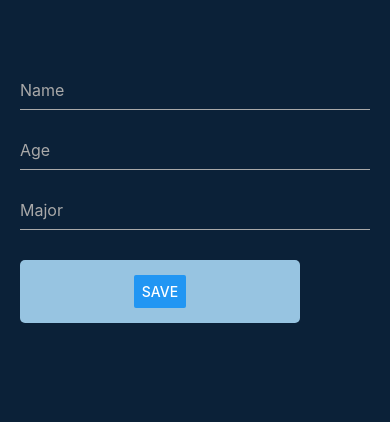
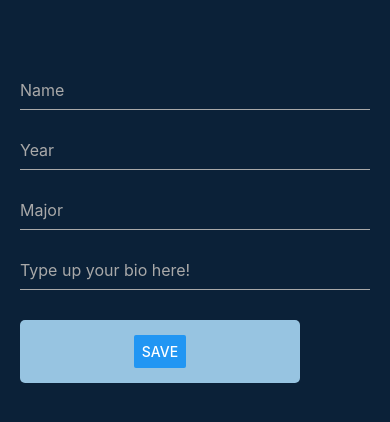
Before and after one commit to jshabun/scotties-crib, a React Native app in the folder Scotties-Crib/: screen /EditProfile in a window 390 px wide. Shown: the top 422 px of the page. Built offline with nearby package versions, Linux system fonts and the light colour scheme.

Commit message:
Fixing merge actions

```diff
--- a/Scotties-Crib/EditProfile.js
+++ b/Scotties-Crib/EditProfile.js
@@ -1,23 +1,27 @@
-import React, {useState} from 'react'
+import React, {useState, useEffect} from 'react'
 import { View, Text, StyleSheet, TextInput, Button} from "react-native";
 import { globalStyles } from "./styles";
 import { TouchableOpacity } from 'react-native-gesture-handler';
 
 const EditProfile = ({ navigation, route }) => {
-    const [name, setName] = useState('');
-    const [age, setAge] = useState('');
-    const [major, setMajor] = useState('');
+  const [name, setName] = useState(route.params?.currentProfileData?.name || '');
+  const [year, setYear] = useState(route.params?.currentProfileData?.year || '');
+  const [major, setMajor] = useState(route.params?.currentProfileData?.major || '');
+  const [bio, setBio] = useState(route.params?.currentProfileData?.bio || '');
+
 
   const saveProfile = () => {
     // Save the updated profile data
         const updatedProfileData = {
           name: name,
-          age: age,
+          year: year,
+          major: major,
+          bio: bio,
           // Other profile fields...
         };
 
         // Navigate back to Profile screen and pass the updated data
-        navigation.navigate('Profile', { updatedProfileData });
+        navigation.navigate('Profile', { updatedProfileData: updatedProfileData });
       };
 
     return (
@@ -25,6 +29,7 @@ const EditProfile = ({ navigation, route }) => {
             <View style={styles.bar}>
 
             </View>
+
             <View style={styles.inputContainer}>
               <View style={styles.inputWrapper}>
                 <TextInput
@@ -42,9 +47,9 @@ const EditProfile = ({ navigation, route }) => {
               <View style={styles.inputWrapper}>
                 <TextInput
                 style={styles.input}
-                value={age}
-                onChangeText={setAge}
-                placeholder="Age"
+                value={year}
+                onChangeText={setYear}
+                placeholder="Year"
                 placeholderTextColor="#A9A9A9"
                 />
               </View>
@@ -63,6 +68,20 @@ const EditProfile = ({ navigation, route }) => {
               </View>
               <View style={styles.inputLine} />
             </View>
+
+            <View style={styles.inputContainer}>
+              <View style={styles.inputWrapper}>
+                <TextInput
+                style={styles.input}
+                value={bio}
+                onChangeText={setBio}
+                placeholder="Type up your bio here!"
+                placeholderTextColor="#A9A9A9"
+                />
+              </View>
+              <View style={styles.inputLine} />
+            </View>
+
             <TouchableOpacity style={styles.button} onPress={saveProfile}>
                 <Button title="Save"/>
             </TouchableOpacity>
--- a/Scotties-Crib/Profile.js
+++ b/Scotties-Crib/Profile.js
@@ -1,17 +1,59 @@
-import React, {useState} from 'react';
+import React, {useState, useEffect} from 'react';
 import { View, TextInput, Text, TouchableOpacity, StyleSheet, Image, StatusBar } from 'react-native';
 import { globalStyles } from './styles';
 import updatedProfileData from './EditProfile'
+import AsyncStorage from '@react-native-async-storage/async-storage';
+
 
 
 const Profile = ({ navigation, route }) => {
-  const { updatedProfileData } = route.params;
+  const [updatedProfileData, setUpdatedProfileData] = useState({
+    name: 'Initial',
+    year: 'Initial',
+    major: 'Initial'
+  });
+
+  useEffect(() => {
+    // Load profile data when component mounts
+    loadProfileData();
+  }, []);
+
+  useEffect(() => {
+    // Save profile data whenever it changes
+    saveProfileData();
+  }, [updatedProfileData]); // Save whenever updatedProfileData changes
+
+  useEffect(() => {
+    if (route.params && route.params.updatedProfileData) {
+      setUpdatedProfileData(route.params.updatedProfileData);
+    }
+  }, [route.params]);
+
+  const loadProfileData = async () => {
+    try {
+      const savedProfileData = await AsyncStorage.getItem('profileData');
+      if (savedProfileData) {
+        setUpdatedProfileData(JSON.parse(savedProfileData));
+      }
+    } catch (error) {
+      console.error('Error loading profile data:', error);
+    }
+  };
+
+  const saveProfileData = async () => {
+    try {
+      await AsyncStorage.setItem('profileData', JSON.stringify(updatedProfileData));
+    } catch (error) {
+      console.error('Error saving profile data:', error);
+    }
+  };
+
   return (
     <View style={styles.container}>
       <View style={styles.bar}>
         <TouchableOpacity
         style={styles.editButton}
-        onPress={() => navigation.navigate('EditProfile')}>
+        onPress={() => navigation.navigate('EditProfile', { currentProfileData: updatedProfileData })}>
           <Text style={styles.linkText}>Edit</Text>
 
         </TouchableOpacity>
@@ -24,7 +66,9 @@ const Profile = ({ navigation, route }) => {
 
         </View>
         <Text style={styles.profileText}>{updatedProfileData.name}</Text>
-        <Text style={styles.bioText}>Har har har har</Text>
+        <Text style={styles.bioText}>Year: {updatedProfileData.year}{'\n'}</Text>
+        <Text style={styles.bioText}>Major: {updatedProfileData.major}{'\n'}</Text>
+
         <View style={styles.bar}>
 
         </View>
```
Also changed, not shown: Scotties-Crib/package.json (+4 -3 lines), 1 other file (tests, documents, lock files or other folders). Lines whose indentation alone changed are shown as unchanged.
